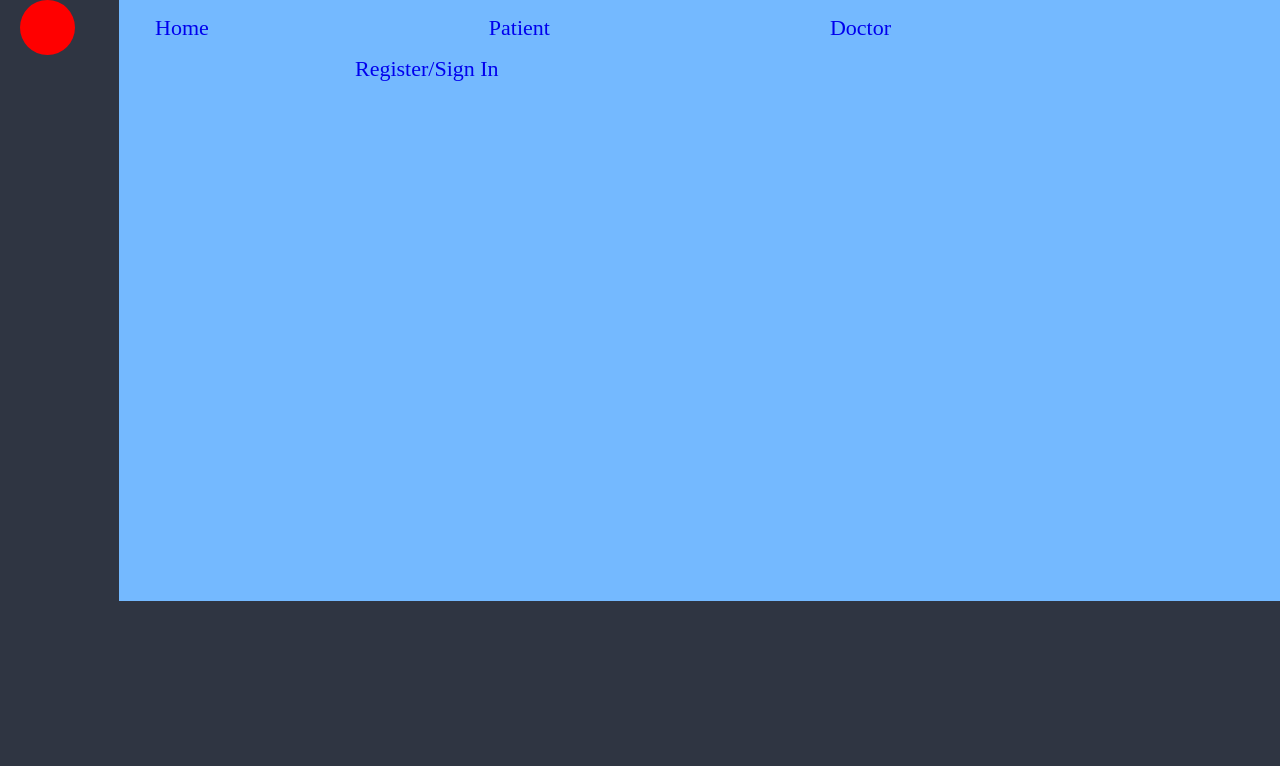
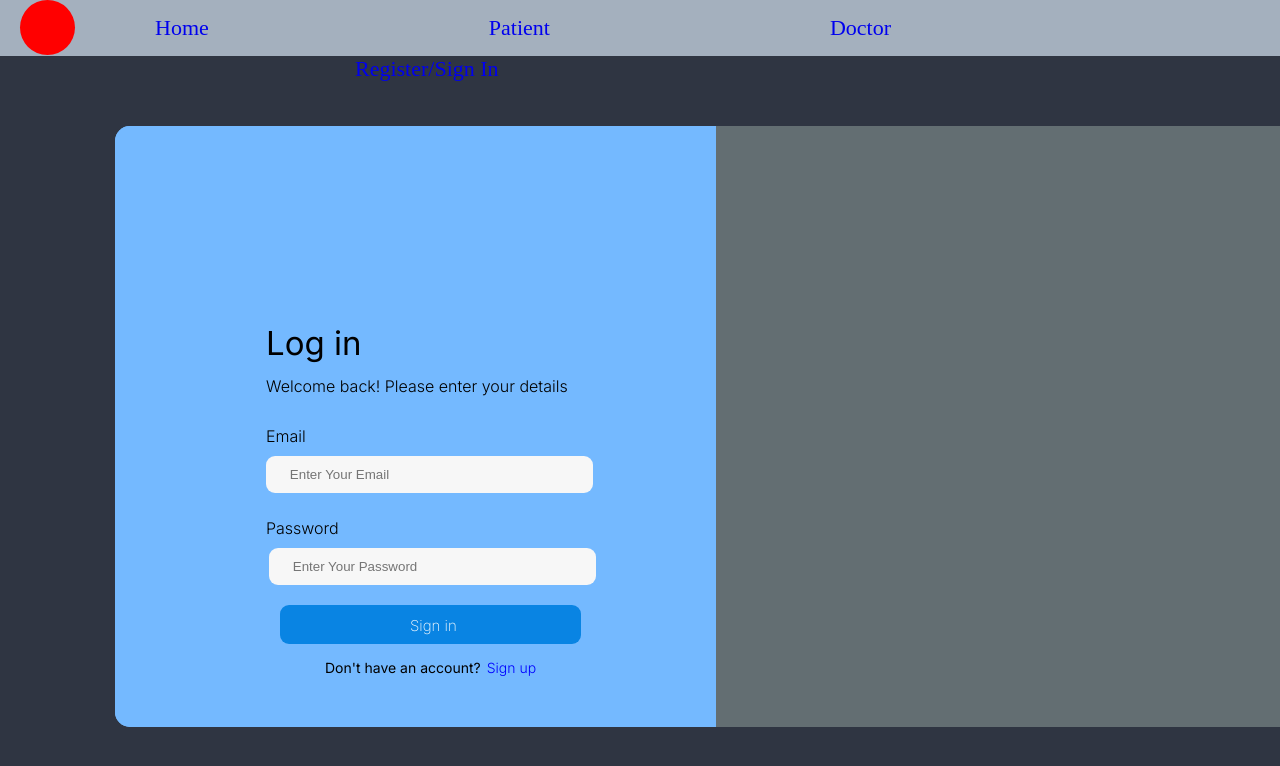
Before and after one commit to Tsebo200/Cerebro-Sano, a React (Create React App) app: page /signup in a window 1280 px wide. Shown: the top 766 px of the page. Built offline with nearby package versions, Linux system fonts and the light colour scheme.

Commit message:
Sign up form Styled
Preliminary Sign up form

```diff
--- a/src/components/SignUp.js
+++ b/src/components/SignUp.js
@@ -7,10 +7,20 @@ const SignUp = () => {
         <>
         <div className='main-container'>
         <div className='sign-container'>
-            <div className='left'></div>
+            <div className='left'>
+                <p className='login-text'>Log in</p>
+                <p className='welcome-login-text'>Welcome back! Please enter your details</p>
+                <p className='email-text'>Email</p>
+                <form><input className='email-input' type={'text'} placeholder={"Enter Your Email"}></input></form>
+                <p className='password-text'>Password</p>
+                <form><input className='password-input' type={'text'} placeholder={"Enter Your Password"}></input></form>
+                <div className='btn-container'>
+                    <p className='signIn-btn'>Sign in</p>
+                </div>
+                <p className='no-account-text'>Don't have an account?</p><p className='signUp-text'>Sign up</p>
+            </div>
             <div className='right'></div>
         </div>
-
         </div>
         </>
     );
--- a/src/index.css
+++ b/src/index.css
@@ -1,3 +1,5 @@
+@import url('https://fonts.googleapis.com/css2?family=Inter:wght@200;300;400&display=swap');
+
 html, body, p, li, ul, h1{
   margin: 0;
   padding: 0;
@@ -13,13 +15,13 @@ a {
   background-color: #2F3542;
 }
 
-/* .nav-bar{
+.nav-bar{
   width: 100%;
   height: 7vh;
   background-color: #A4B0BE;
   color: white;
   float: left;
-} */
+}
 
 .logo{
   width: 55px;
@@ -74,7 +76,123 @@ a {
 .sign-container{
   width: 1203px;
   height: 601px;
-  margin-top: 0px;
-  margin-left: 119px;
+  margin-top: 70px;
+  margin-left: 115px;
+  border-radius: 15px;
   background-color: #74B9FF;
+  float: left;
 }
+
+.left{
+  width: 602px;
+  height: 601px;
+  border-radius: 15px 0px 0px 15px;
+  background-color: #74B9FF;
+  float: left;
+}
+
+.right{
+  width: 602px;
+  height: 601px;
+  margin-left: 601px;
+  margin-top: -601px;
+  border-radius: 0px 15px 15px 0px;
+  background-color:  #636E72;
+  float: left;
+}
+
+.login-text{
+  margin-top: 197px;
+  margin-left: 151px;
+  font-family: inter;
+  font-weight: 400;
+  font-size: 33px;
+  float: left;
+}
+
+.welcome-login-text{
+  margin-top: 13px;
+  margin-left: 151px;
+  font-family: inter;
+  font-weight: 300;
+  float: left;
+}
+
+.email-text{
+  margin-top: 30px;
+  margin-left: 151px;
+  font-family: inter;
+  font-weight: 300;
+  float: left;
+}
+
+.password-text{
+  margin-top: 25px;
+  margin-left: 151px;
+  font-family: inter;
+  font-weight: 300;
+  float: left;
+}
+
+.email-input{
+  width: 301px;
+  height: 35px;
+  border: none;
+  background-color: #f7f7f7;
+  border-radius: 9px;
+  padding-left: 4%;
+  margin-top: 60px;
+  margin-left: -40px;
+  float: left;
+}
+
+.password-input{
+  width: 301px;
+  height: 35px;
+  border: none;
+  background-color: #f7f7f7;
+  border-radius: 9px;
+  padding-left: 4%;
+  margin-top: 55px;
+  margin-left: -70px;
+  float: left;
+}
+
+.btn-container{
+  width: 301px;
+  height: 39px;
+  margin-left: 165px;
+  margin-top: 20px;
+  border-radius: 9px;
+  background-color: #0984e3;
+  float: left;
+}
+
+.signIn-btn{
+  font-size: 15px;
+  font-family: inter;
+  font-weight: 200;
+  margin-left: 130px;
+  margin-top: 11px;
+  color: white;
+  float: left;
+}
+
+.no-account-text{
+  font-size: 14px;
+  font-family: inter;
+  font-weight: 400;
+  margin-top: 15px;
+  margin-left: 210px;
+  float: left;
+}
+
+.signUp-text{
+  font-size: 14px;
+  font-family: inter;
+  font-weight: 300;
+  margin-top: 15px;
+  margin-left: 6px;
+  color: blue;
+  float: left;
+}
```
Also changed, not shown: 1 other file (tests, documents, lock files or other folders).
